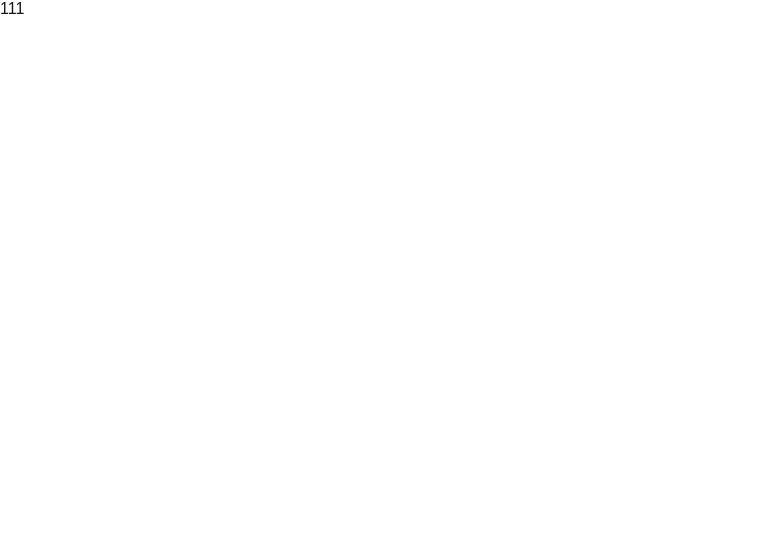
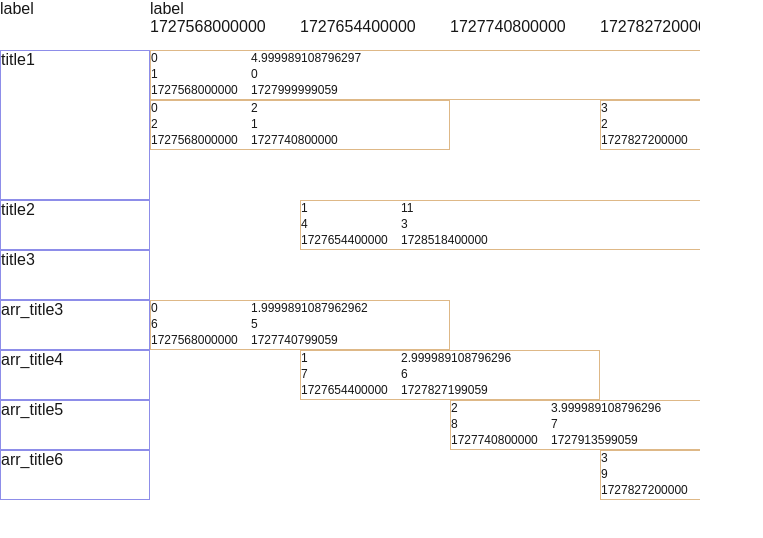
Before and after one commit to RM926/gantt, a Next.js app: page / in a window 1280 px wide. Shown: the top 538 px of the page, without its empty margins (0-763 px from the left). Built offline with nearby package versions, Linux system fonts and the light colour scheme.

Commit message:
feat: first commit

```diff
--- a/src/app/page.tsx
+++ b/src/app/page.tsx
@@ -1,5 +1,26 @@
+"use client";
+import Gantt from "@/gantt";
+import { data } from "@/gantt/data_source";
+import { TTimelineListCell } from "@/gantt/demo";
+import { useEffect, useRef } from "react";
+
 const Page = () => {
-  return <div>111</div>;
+  const containerRef = useRef<HTMLDivElement | null>(null);
+  const ganttRef = useRef<Gantt>();
+  useEffect(() => {
+    if (!ganttRef.current && containerRef.current) {
+      ganttRef.current = new Gantt({
+        container: containerRef.current,
+        dataSource: data,
+        enhance: {
+          timeline: {
+            cell: TTimelineListCell,
+          },
+        },
+      });
+    }
+  }, []);
+  return <div ref={containerRef} style={{ width: 700, height: 500 }} />;
 };
 
 export default Page;
--- a/src/gantt/data_source.ts
+++ b/src/gantt/data_source.ts
@@ -68,7 +68,7 @@ const data: GanttSourceData[] = [
       },
     ],
   },
-  ...new Array(20000).fill(0).map((d, i) => {
+  ...new Array(200).fill(0).map((d, i) => {
     const ii = i % 20;
     return {
       id: `arr_${i + 4}`,
--- a/src/gantt/demo/index.tsx
+++ b/src/gantt/demo/index.tsx
@@ -9,6 +9,7 @@ import ExpanderListCell, {
 import TimelineCell, {
   TimelineCellConfig,
 } from "../chart/timeline/timeline_cell";
+import { ReturnMergeTimeline } from "../utils/handle";
 
 const App = (props: { a: number }) => {
   const [count, setCount] = useState(1);
@@ -27,8 +28,39 @@ const App = (props: { a: number }) => {
   );
 };
 
-const TimelineCellRender = (props: { mergeTimeline: string }) => {
-  return <div style={{ fontSize: 12 }}>{props.mergeTimeline}</div>;
+const TimelineCellRender = (props: { mergeTimeline: ReturnMergeTimeline }) => {
+  const { mergeTimeline } = props;
+  const {
+    cellBeginCount,
+    cellFinishCount,
+    cellBottomCount,
+    cellTopCount,
+    startTime,
+    endTime,
+  } = mergeTimeline;
+  return (
+    <div
+      style={{
+        fontSize: 12,
+        display: "grid",
+        width: "100%",
+        height: "100%",
+        gridTemplateColumns: "repeat(2,100px)",
+        gridTemplateRows: "repeat(3)",
+      }}
+    >
+      {[
+        cellBeginCount,
+        cellFinishCount,
+        cellBottomCount,
+        cellTopCount,
+        startTime,
+        endTime,
+      ].map((t, i) => {
+        return <div key={i}>{t}</div>;
+      })}
+    </div>
+  );
 };
 
 export class THeader extends ExpanderHeader {
@@ -78,7 +110,6 @@ export class TTimelineListCell extends TimelineCell {
   // 创建新的内容
   updateRender(it: TimelineCell) {
     if (!this.root) this.root = createRoot(it.cellElement!);
-    const mergeTimeline = JSON.stringify(it.mergeTimeline);
-    this.root.render(<TimelineCellRender mergeTimeline={mergeTimeline} />);
+    this.root.render(<TimelineCellRender mergeTimeline={it.mergeTimeline} />);
   }
 }
--- a/src/gantt/index.ts
+++ b/src/gantt/index.ts
@@ -15,7 +15,7 @@ import {
 import "./index.css";
 // import "./index.line.css";
 import MoveOverflowScroll from "./utils/move_overflow_scroll";
-import { getTimestampLineByTimeRange } from "@/components/Gantt";
+import { getTimestampLineByTimeRange } from "./utils/handle";
 import {
   getMergeTimelinesSourceData,
   getTimeRangeTime,
@@ -24,7 +24,6 @@ import {
   updateGanttDataSource,
 } from "./utils/handle";
 import Column from "./expander/column";
-import { XExpanderListCell, XHeader } from "./demo";
 import { getRandomClass } from "./utils/document";
 import GanttTimeline from "./chart/timeline";
 import Calender from "./chart/calender";
@@ -186,8 +185,9 @@ export class Gantt {
     if (timeRange) this.timeRange = timeRange;
     this.timestampLine = getTimestampLines(
       getTimestampLineByTimeRange({
-        timeRange:
-          this.timeRange ?? getTimeRangeTime({ dataSource: this.dataSource! }),
+        timeRange: this.timeRange?.length
+          ? this.timeRange
+          : getTimeRangeTime({ dataSource: this.dataSource! }),
       })
     );
 
@@ -201,7 +201,7 @@ export class Gantt {
       });
     }
 
-    console.log(this.mergeTimelineSourceData, "mergeTimelinesSourceData");
+    // console.log(this.mergeTimelineSourceData, "mergeTimelinesSourceData");
   }
 
   scrollControl(payload: {
```
